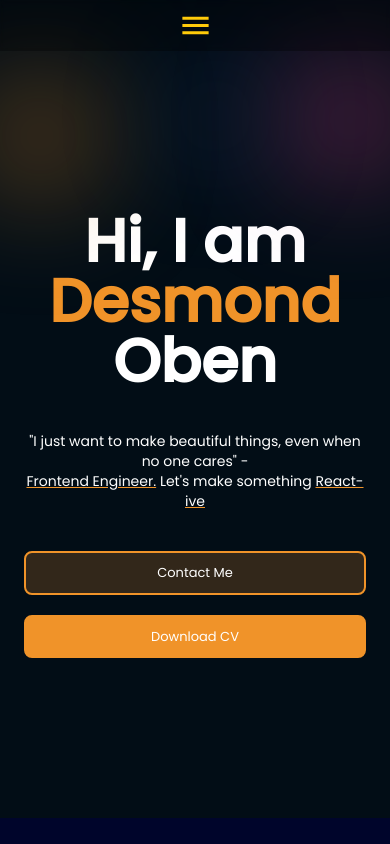
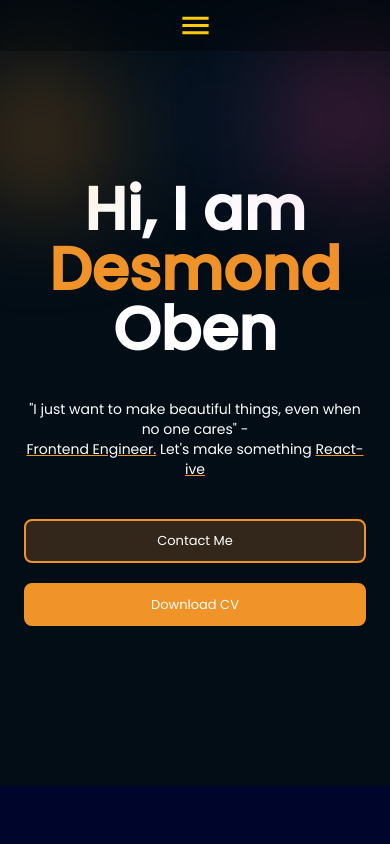
Before and after one commit to obendesmond/Portfolio, a Next.js app: page / in a window 390 px wide. Shown: the top 844 px of the page. Built offline with nearby package versions, Linux system fonts and the light colour scheme.

Commit message:
hero padding on mobile

```diff
--- a/src/components/sections/HeroSection.js
+++ b/src/components/sections/HeroSection.js
@@ -6,7 +6,7 @@ export default function HeroSection() {
   return (
     <div>
       {/* first part */}
-      <div className="flex flex-col space-y-10 px-6 mt-40 md:px-16">
+      <div className="flex flex-col space-y-10 px-6 mt-32 md:mt-40 md:px-16">
         <h1 className="leading-[60px] text-center text-6xl font-bold text-white md:text-left md:text-8xl md:leading-[80px]">
           Hi, I am <br /> <span className="text-myOrange">Desmond</span> Oben
         </h1>
--- a/src/styles/globals.css
+++ b/src/styles/globals.css
@@ -30,6 +30,7 @@ a {
   -webkit-tap-highlight-color: rgba(0,0,0,0);
 }
 
+/* For the testimonial slideshow */
 .custom-indicator {
     bottom: -60px;
 }
```
